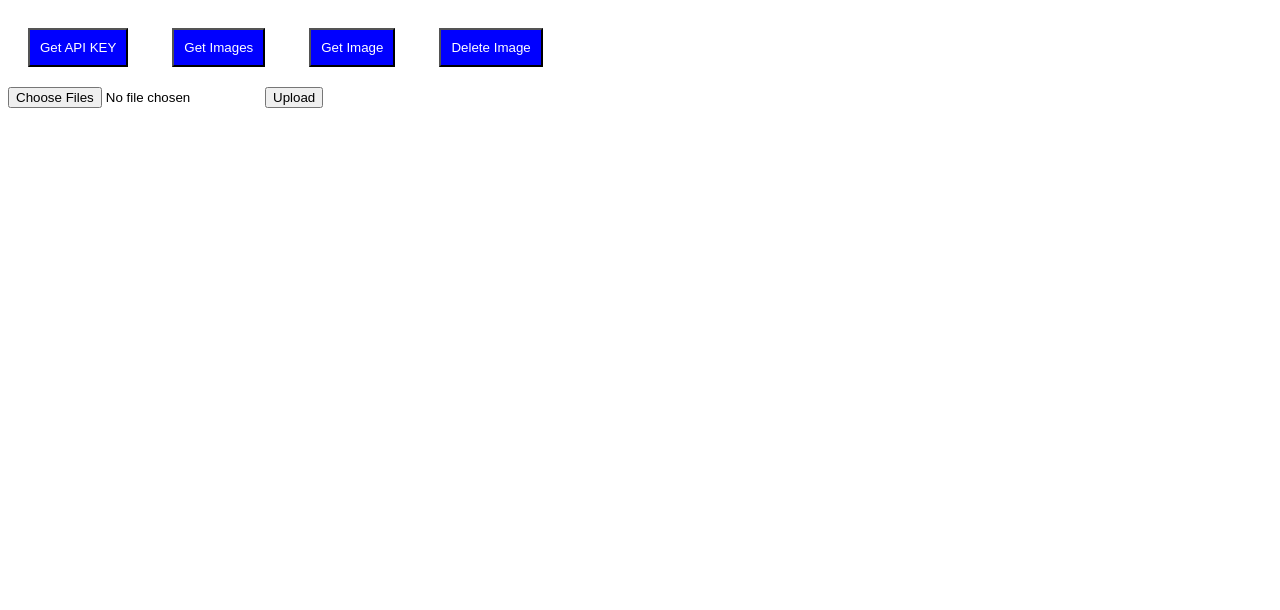
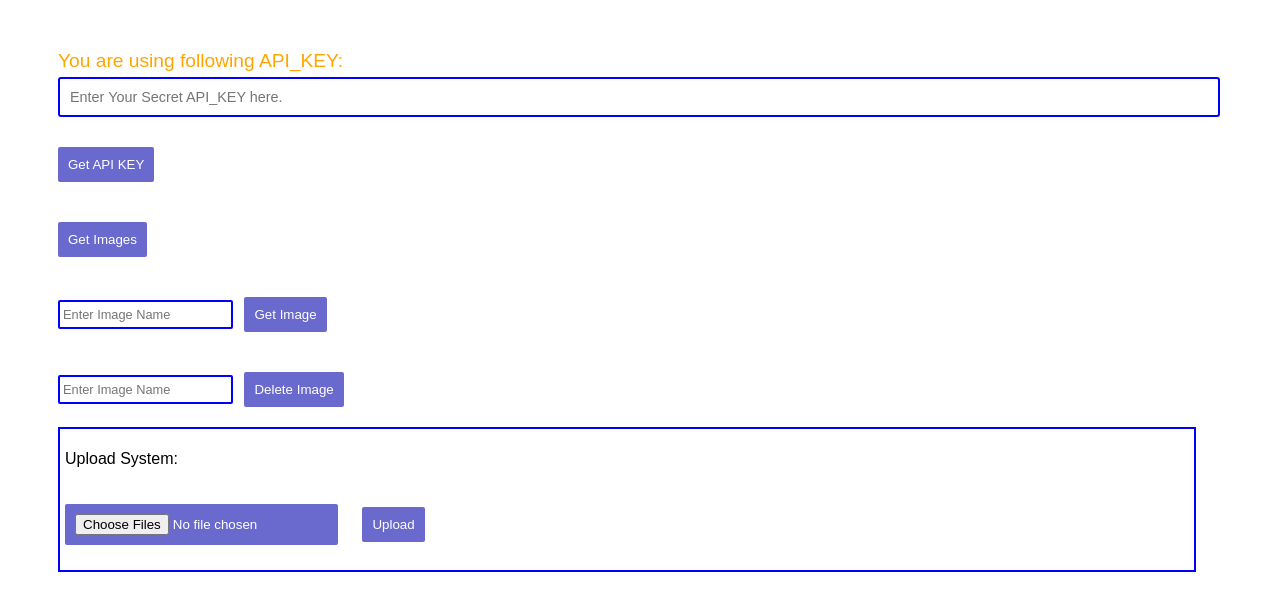
Before and after one commit to lovingyugs/upload-image-apis, a website: page public/index.html in a window 1280 px wide. Drawn offline with nearby package versions, Linux system fonts and the light colour scheme; some packages are replaced by stand-ins of ours; a script that the page names is missing.

Commit message:
Improved UI for getting performing crud on images.

```diff
--- a/package.json
+++ b/package.json
@@ -4,7 +4,7 @@
   "description": "Well, this are the REST API's for uploading images.",
   "main": "server.js",
   "scripts": {
-    "start": "node server"
+    "start": "node ./bin/www"
   },
   "author": "Yugal Jain",
   "license": "ISC",
--- a/public/index.html
+++ b/public/index.html
@@ -8,41 +8,120 @@
   <script src="https://cdnjs.cloudflare.com/ajax/libs/jquery.form/4.2.2/jquery.form.min.js"></script>
   <script type="text/javascript" src="index.js"></script>
   <style type="text/css">
+  html, body{
+    font-family: sans-serif;
+  }
+  button{
+    font-family: sans-serif;
+  }
   .btn {
+
+    font-family: sans-serif;
     text-align: center;
-    background: blue;
+    background: #6a6ace;
     color: white;
     padding: 10px;
+    border: 1px;
+    cursor: pointer;
+    border-radius: 2px;
     margin: 20px;
-    display: inline-block;
+    /*display: block;*/
+    margin-left: 0
+    /*display: inline-block;*/
   }
 
   .images {
-    display: inline-block;
+    /*display: inline-block;*/
     padding: 5px;
   }
 
   .img {
-    display: inline-block;
+    /*display: inline-block;*/
     width: 100px;
     margin: 10px;
+    box-shadow: 2px -2px 20px 0px;
+  }
+  .top{
+    margin: 50px;
+    margin-bottom: 5px;
+    font-size: 1.2em;
+    color: orange;
+  }
+  #api-key {
+    width: 90%;
+    margin: 50px;
+    margin-top: 0;
+    padding: 10px;
+    font-size: 0.9em;
+    border: 2px solid blue;
+    box-shadow: 1px;
+    border-radius: 3px;
+    margin-bottom: 10px;
   }
 
+  #main {
+    margin: 50px;
+    margin-top: 0;
+    width: 90%;
+  }
+
+  .api-key-text {
+    color: orange;
+    font-size: smaller;
+    word-break: break-all;
+    margin: 1px;
+
+    display: inline-block;
+  }
+
+  #frmUploader {
+    border: 2px solid blue;
+    padding: 5px;
+  }
+
+  #frmUploader .btn {
+    display: inline-block;
+  }
+
+  .file-style {
+    cursor: arrow;
+  }
+  .input-name{
+    /*width: 100px;*/
+    /*margin: 50px;*/
+    width: auto;
+    padding: 5px 3px;
+    font-size: 0.8em;
+    border: 2px solid blue;
+    box-shadow: 1px;
+    border-radius: 2px;
+    margin-right: 7px;
+    /*margin-bottom: 10px;*/
+  }
   </style>
 </head>
 
 <body>
+  <p class="top">You are using following API_KEY:</p>
+  <input type="text" class="" id="api-key" placeholder="Enter Your Secret API_KEY here." value="" />
+  <div id="main">
     <button class="btn" value="" id="gen-btn">Get API KEY</button>
+    <p class="api-key-text"></p>
+    <br>
     <button class="btn" value="" id="get-images">Get Images</button>
+    <div id='images'>
+    </div>
+    <input type="text" class="input-name" id="single-img-name" placeholder="Enter Image Name" />
     <button class="btn" value="" id="get-single-image">Get Image</button>
+    <div id='single-image'>
+    </div>
+    <input type="text" class="input-name" id="delete-img-name" placeholder="Enter Image Name" />
     <button class="btn" value="" id="delete-image">Delete Image</button>
     <form id="frmUploader" enctype="multipart/form-data" method="">
-    <input type="file" name="file" id='file' multiple />
-    <input type="button" name="button" id="btnSubmit" value="Upload" />
+      <p>Upload System: </p>
+      <input type="file" class="btn file-style" name="file" id='file' multiple />
+      <input type="button" class='btn' name="button" id="btnSubmit" value="Upload" />
     </form>
-  <div id='sinle-image'>
-  </div>
-  <div id='images'>
   </div>
 </body>
 
--- a/public/index.js
+++ b/public/index.js
@@ -1,7 +1,14 @@
-let token = 'eyJhbGciOiJIUzI1NiIsInR5cCI6IkpXVCJ9.eyJ1c2VyX2lkIjoxLCJpYXQiOjE1MDI4MDQzMjAsImV4cCI6MTUwMjg5MDcyMH0.VAaDepNHi6FnIayLp1HwzGLi7roYEyXNmVTbTb5HqQw';
+let token = '';
+// 'eyJhbGciOiJIUzI1NiIsInR5cCI6IkpXVCJ9.eyJ1c2VyX2lkIjoxLCJpYXQiOjE1MDI4MDQzMjAsImV4cCI6MTUwMjg5MDcyMH0.VAaDepNHi6FnIayLp1HwzGLi7roYEyXNmVTbTb5HqQw';
 
 $(document).ready(function() {
   console.log('runs');
+
+  $("#api-key").on('change',function(e){
+    console.log($('#api-key').val());
+    token = $('#api-key').val();
+    $(".api-key-text").html(token);
+  });
 
   $("#gen-btn").on('click', function(e) {
     $.ajax({
@@ -9,6 +16,9 @@ $(document).ready(function() {
       url: '/api/generatekey/',
       success: function(res) {
         console.log(res);
+        $(".api-key-text").html(res.API_KEY);
+        $("#api-key").val(res.API_KEY);
+        token = res.API_KEY;
         // token = res.API_KEY;
       },
       error: function(err) {
@@ -18,7 +28,8 @@ $(document).ready(function() {
   });
 
   $("#delete-image").on('click', function(e) {
-    let fileToDelete = 'img.png';
+    let fileToDelete = $('#delete-img-name').val();
+
     $.ajax({
       method: 'delete',
       url: '/api/images/' + fileToDelete + '/?token=' + token,
@@ -49,14 +60,14 @@ $(document).ready(function() {
   });
 
   $("#get-single-image").on('click', function() {
-    let fileToDelete = 'img.png';
+    let fileToFind = $('#single-img-name').val();
     $.ajax({
-      url: '/api/images/' + fileToDelete + '/?token=' + token,
+      url: '/api/images/' + fileToFind + '/?token=' + token,
       method: 'get',
       success: function(res) {
         console.log(res);
-        $("#images").html('');
-        $('#images').append('<img class="img" src=' + res.imgSrc + '/>');
+        $("#single-image").html('');
+        $('#single-image').append('<img class="img" src=' + res.imgSrc + '/>');
       },
       error: function(err) {
         console.log(err);
```
Also changed, not shown: app/routes/images.js (+10 -2 lines), server.js (+0 -9 lines), uploads/Readme.txt (deleted). Lines whose indentation alone changed are shown as unchanged.
